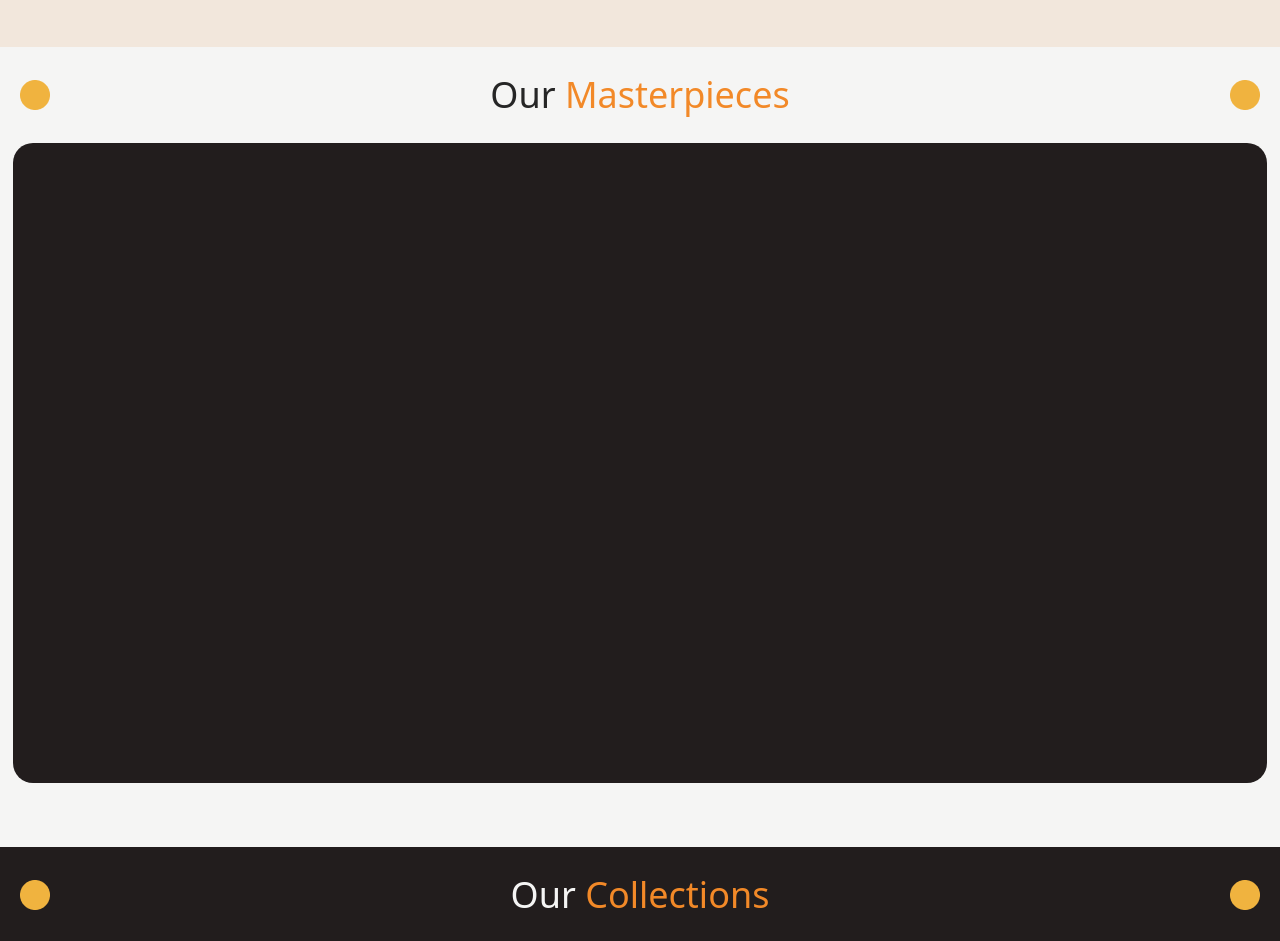
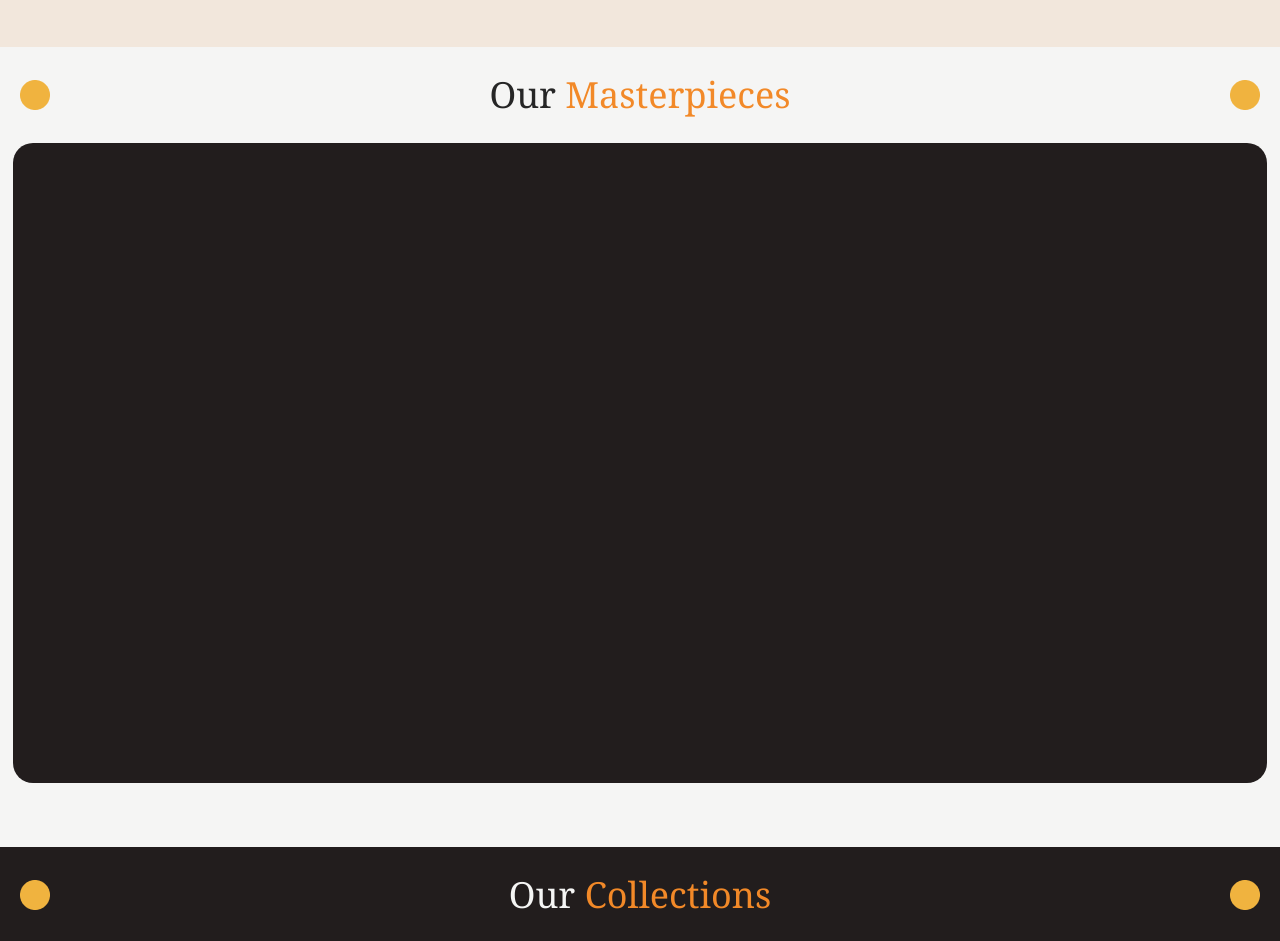
Before and after one commit to gbejoy/Masters_of_tailoring, a React (Vite) app in the folder vite-project/: page / in a window 1280 px wide. Shown: the part 1553-2494 px from the top of the page. Built offline with nearby package versions, Linux system fonts and the light colour scheme; a web font is replaced by a local one.

Commit message:
Component styles 1

```diff
--- a/vite-project/src/App.jsx
+++ b/vite-project/src/App.jsx
@@ -6,7 +6,7 @@ import Collections from "./Components/Collections.jsx";
 
 function App()
 {
-  const [ isSignedIn, setIsSignedIn ] = useState(false);
+  const [ isSignedIn, setIsSignedIn ] = useState(true);
     return (
       <>
         <LandingPage isLogged={isSignedIn} />
--- a/vite-project/src/Components/Collections.jsx
+++ b/vite-project/src/Components/Collections.jsx
@@ -4,7 +4,7 @@ export default function Collections()
         <section id="collections" className="bg-[#221D1D] h-svh w-full">
             <div className="h-[6rem] flex flex-row items-center justify-between px-[1.25rem]">
                 <img src="./decoration.png" />
-                <h1 className="text-2xl md:text-3xl lg:text-4xl text-stone-100">Our <span className="text-[#F28928]">Collections</span></h1>
+                <h1 className="font-serif font-medium text-2xl md:text-3xl lg:text-4xl text-stone-100">Our <span className="text-[#F28928]">Collections</span></h1>
                 <img src="./decoration.png" />
             </div>
 
--- a/vite-project/src/Components/LandingPage.jsx
+++ b/vite-project/src/Components/LandingPage.jsx
@@ -11,7 +11,9 @@ function LandingPage({ isLogged })
             <div className="w-[25rem] flex flex-col gap-2 text-center items-center md:w-[35rem] absolute top-1/2 left-1/2 text-stone-100 -translate-x-1/2 -translate-y-1/2 backdrop-blur-[2px] p-2 z-10">
                 <h1 className="text-4xl md:text-5xl font-bold shadow-text">Masters of <span className="text-[#F28928]">Tailoring</span></h1>
                 <p className="text-[#66E7E1] font-bold shadow-text-light text-[1rem]">Crafting Excellence, One Stitch at a Time</p>
-                <button className="backdrop-blur-lg rounded-[0.5rem] w-[8rem] py-2 bg-[#13131334] hover:text-[#F28928] ">Explore Now</button>
+                <span className="backdrop-blur-lg rounded-[0.5rem] w-[8rem] py-2 bg-[#13131342] hover:text-[#F28928] ">
+                    <a href="#products">Explore Now</a>
+                </span>
             </div>
         </div>
     )
--- a/vite-project/src/Components/Masterpieces.jsx
+++ b/vite-project/src/Components/Masterpieces.jsx
@@ -4,7 +4,7 @@ export default function Masterpieces()
         <section id="products" className="bg-stone-100 h-svh w-full">
             <div className="h-[6rem] flex flex-row items-center justify-between px-[1.25rem]">
                 <img src="./decoration.png" />
-                <h1 className="text-2xl md:text-3xl lg:text-4xl text-[#262626]">Our <span className="text-[#F28928]">Masterpieces</span></h1>
+                <h1 className="font-serif font-medium text-2xl md:text-3xl lg:text-4xl text-[#262626]">Our <span className="text-[#F28928]">Masterpieces</span></h1>
                 <img src="./decoration.png" />
             </div>
 
```
